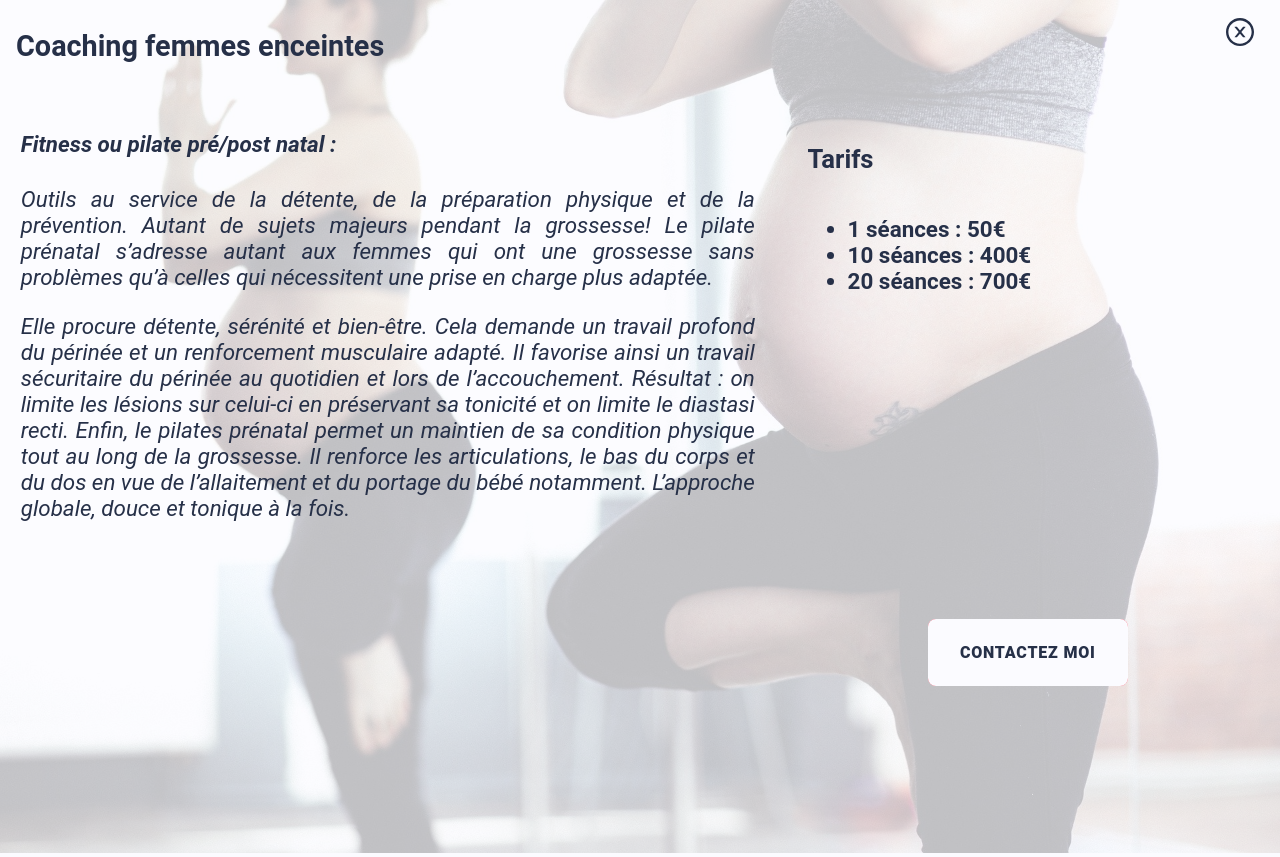
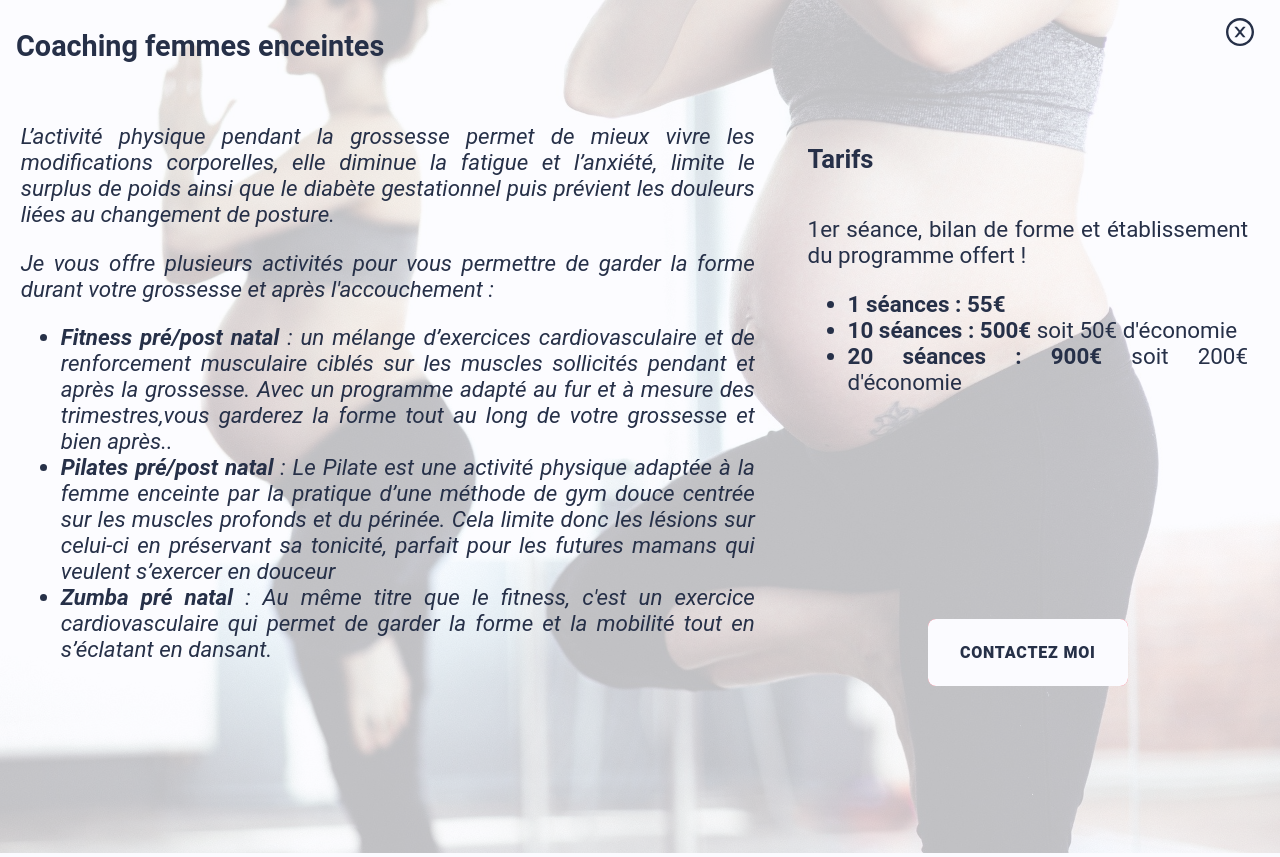
Before and after one commit to danidji/mama_mouv, a Next.js app: page /components/PregnantPanel in a window 1280 px wide. Built offline with nearby package versions, Linux system fonts and the light colour scheme.

Commit message:
MOD - contenue de la description des coaching

```diff
--- a/pages/components/PregnantPanel.jsx
+++ b/pages/components/PregnantPanel.jsx
@@ -24,27 +24,32 @@ const PregnantPanel = (props) => {
                     <h3>Coaching femmes enceintes</h3>
                 </div>
                 <div className="modal_content_information">
-                    <div className="left_content">
-                        <h4>Fitness ou pilate pré/post natal :</h4>
-                        <p>Outils au service de la détente, de la préparation physique et de la prévention. Autant de sujets majeurs pendant la grossesse! Le pilate prénatal s’adresse autant aux femmes qui ont une grossesse sans problèmes qu’à celles qui nécessitent une prise en charge plus adaptée.</p>
-                        <p>Elle procure détente, sérénité et bien-être. Cela demande un travail profond du périnée et un renforcement musculaire adapté. Il favorise ainsi un travail sécuritaire du périnée au quotidien et lors de l’accouchement. Résultat : on limite les lésions sur celui-ci en préservant sa tonicité et on limite le diastasi recti. Enfin, le pilates prénatal permet un maintien de sa condition physique tout au long de la grossesse. Il renforce les articulations, le bas du corps et du dos en vue de l’allaitement et du portage du bébé notamment. L’approche globale, douce et tonique à la fois.</p>
+                    <div className="left_content fs_small">
+                        <p> L’activité physique pendant la grossesse permet de mieux vivre les modifications corporelles, elle diminue la fatigue et l’anxiété, limite le surplus de poids ainsi que le diabète gestationnel puis prévient les douleurs liées au changement de posture.</p>
+                        <p>Je vous offre plusieurs activités pour vous permettre de garder la forme durant votre grossesse et après l'accouchement :</p>
+                        <ul>
+                            <li><span className="bold">Fitness pré/post natal</span> : un mélange d’exercices cardiovasculaire et de renforcement musculaire ciblés sur les muscles sollicités pendant et après la grossesse. Avec un programme  adapté au fur et à mesure des trimestres,vous garderez la forme tout au long de votre grossesse et bien après..</li>
+                            <li><span className="bold">Pilates pré/post natal </span>: Le Pilate est une activité physique adaptée à la femme enceinte par la pratique d’une méthode de gym douce centrée sur les muscles profonds et du périnée. Cela limite donc les lésions sur celui-ci en préservant sa tonicité, parfait pour les futures mamans qui veulent s’exercer en douceur</li>
+                            <li><span className="bold">Zumba pré natal </span>: Au même titre que le fitness, c'est un exercice cardiovasculaire qui permet de garder la forme et la mobilité tout en s’éclatant en dansant. </li>
+                        </ul>
+
 
 
                     </div>
                     <div className="right_content">
                         <div className="content_price">
                             <h5>Tarifs</h5>
-
+                            <p>1er séance, bilan de forme et établissement du programme offert !</p>
                             <ul>
-                                <li><span className="bold">1 séances : 50€</span></li>
-                                <li><span className="bold">10 séances : 400€</span></li>
-                                <li><span className="bold">20 séances : 700€</span></li>
+                                <li><span className="bold">1 séances : 55€</span></li>
+                                <li><span className="bold">10 séances : 500€</span> <span className="small"> soit 50€ d'économie </span>  </li>
+                                <li><span className="bold">20 séances : 900€</span> <span className="small"> soit 200€ d'économie </span> </li>
                             </ul>
 
 
                         </div>
                         <div className="content_button">
-                            <button className="click_button anim"><span><a href="#contact-view" className="anchor">Contactez moi</a></span></button>
+                            <button className="click_button anim"><a href="#contact-view" className="anchor"><span>Contactez moi</span></a></button>
                         </div>
                     </div>
 
```
Also changed, not shown: pages/components/PersoPanel.jsx (+7 -5 lines), pages/components/PilatesPanel.jsx (+7 -7 lines).
